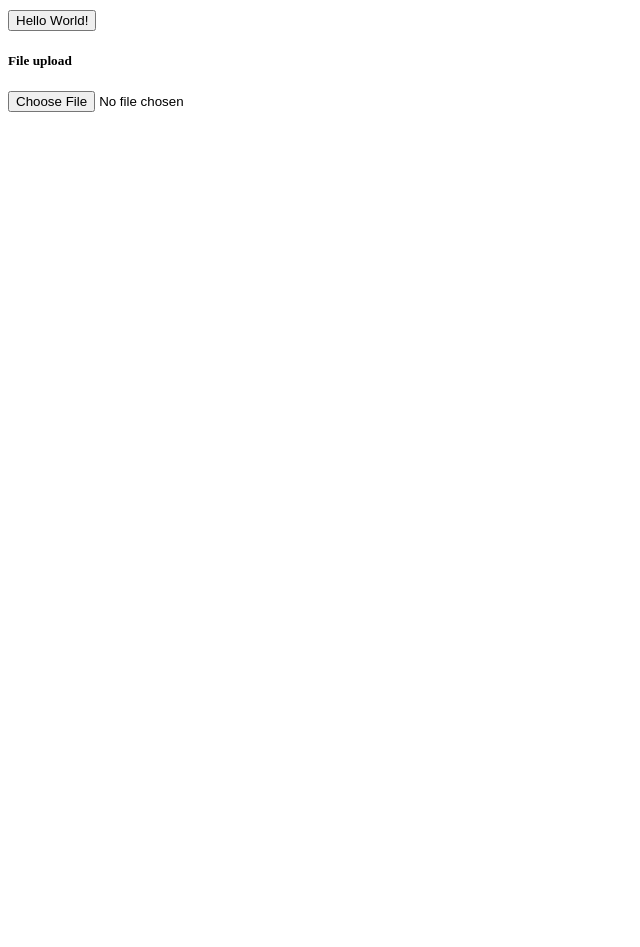
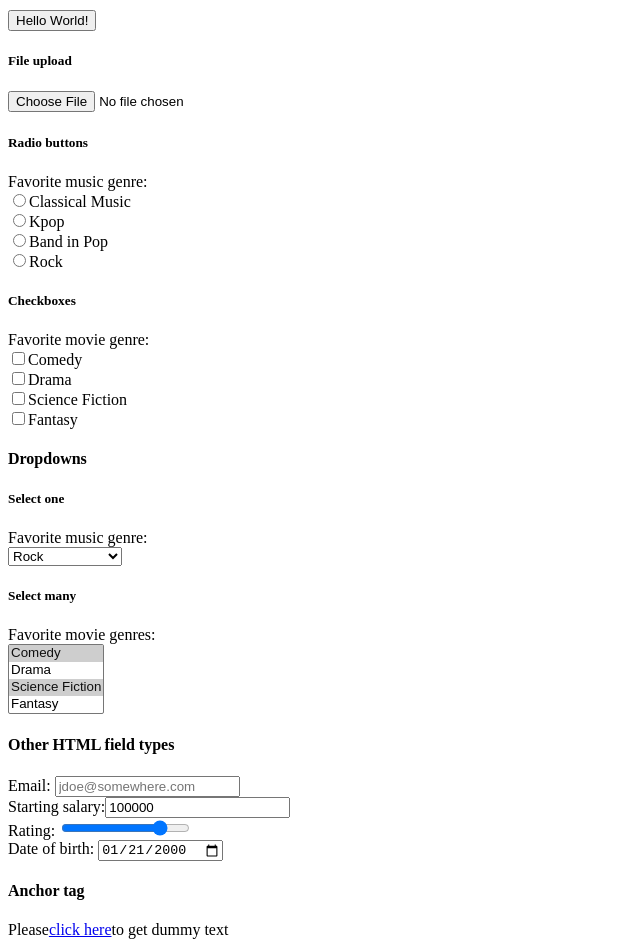
Before and after one commit to cchiehyu/kanbas-react-web-app-cs5610-fa24, a React (Create React App) app: page / in a window 1280 px wide. Shown: the part 2600-3547 px from the top of the page, without its empty margins (0-640 px from the left). Before the commit the page ends 2720 px from the top, so only its background shows below. Built offline with nearby package versions, Linux system fonts and the light colour scheme.

Commit message:
add the tools bar and so on

```diff
--- a/src/App.tsx
+++ b/src/App.tsx
@@ -96,7 +96,86 @@ export default function App() {
     <h5>File upload</h5>
     <input id="wd-upload" type="file"/>
 
+    <h5 id="wd-radio-buttons">Radio buttons</h5>
+    <label>Favorite music genre:</label><br />
 
+    <input type="radio" name="radio-genre" id="wd-radio-classical"/>
+    <label htmlFor="wd-radio-classical">Classical Music</label><br />
+
+    <input type="radio" name="radio-genre" id="wd-radio-kpop"/>
+    <label htmlFor="wd-radio-kpop">Kpop</label><br />
+
+    <input type="radio" name="radio-genre" id="wd-radio-band"/>
+    <label htmlFor="wd-radio-band">Band in Pop</label><br />
+
+    <input type="radio" name="radio-genre" id="wd-radio-rock"/>
+    <label htmlFor="wd-radio-rock">Rock</label>
+
+    <h5 id="wd-checkboxes">Checkboxes</h5>
+    <label>Favorite movie genre:</label><br/>
+
+    <input type="checkbox" name="check-genre" id="wd-chkbox-comedy"/>
+    <label htmlFor="wd-chkbox-comedy">Comedy</label><br/>
+
+    <input type="checkbox" name="check-genre" id="wd-chkbox-drama"/>
+    <label htmlFor="wd-chkbox-drama">Drama</label><br/>
+
+    <input type="checkbox" name="check-genre" id="wd-chkbox-scifi"/>
+    <label htmlFor="wd-chkbox-scifi">Science Fiction</label><br/>
+
+    <input type="checkbox" name="check-genre" id="wd-chkbox-fantasy"/>
+    <label htmlFor="wd-chkbox-fantasy">Fantasy</label>
+
+    <h4 id="wd-dropdowns">Dropdowns</h4>
+    <h5>Select one</h5>
+    <label htmlFor="wd-select-one-genre"> Favorite music genre: </label><br/>
+    <select id="wd-select-one-genre">
+      <option value="CLASSI">Classical Music</option>
+      <option value="KPOP">Kpop</option>
+      <option selected value="ROCK">
+          Rock</option>
+      <option value="BAND">Band in Pop</option>
+    </select>
+
+    <h5>Select many</h5>
+    <label htmlFor="wd-select-many-genre"> Favorite movie genres: </label><br/>
+    <select id="wd-select-many-genre" multiple>
+      <option selected value="COMEDY">Comedy</option>
+      <option value="DRAMA">Drama</option>
+      <option selected value="SCIFI">
+          Science Fiction</option>
+      <option value="FANTASY">Fantasy</option>
+    </select>
+
+    <h4>Other HTML field types</h4>
+
+  <label htmlFor="wd-text-fields-email"> Email: </label>
+  <input type="email"
+        placeholder="jdoe@somewhere.com"
+        id="wd-text-fields-email"/><br/>
+
+  <label htmlFor="wd-text-fields-salary-start"> Starting salary:
+  </label>
+  <input type="number"
+        id="wd-text-fields-salary-start"
+        placeholder="1000"
+        value="100000"/><br/>
+
+  <label htmlFor="wd-text-fields-rating"> Rating: </label>
+  <input type="range" id="wd-text-fields-rating"
+        placeholder="Doe"
+        max="5"
+        value="4"/><br/>
+
+  <label htmlFor="wd-text-fields-dob"> Date of birth: </label>
+  <input type="date"
+        id="wd-text-fields-dob"
+        value="2000-01-21"/><br/>
+
+    <h4>Anchor tag</h4>
+    Please
+    <a id="wd-lipsum" href="https://www.lipsum.com">click here</a>
+    to get dummy text<br/>
     </div>
   );
 }
--- a/src/Labs/Lab1/index.tsx
+++ b/src/Labs/Lab1/index.tsx
@@ -52,7 +52,7 @@ export default function Lab1() {
           <li>Serve and enjoy!</li>
         </ol>
         <h5>Unordered List Tag</h5>
-        <p>My Favorite Songs && Artists(in no particular order)</p>
+        <p>My Favorite Songs && Artists(in no particular order) -- Linked to Youtube!</p>
         <ul>
         <li><a href="https://www.youtube.com/results?search_query=To.X+Taeyong" target="_blank" rel="noopener noreferrer">To.X -- Taeyong</a></li>
           <li><a href="https://www.youtube.com/results?search_query=A+Change+Of+Heart+The+1975" target="_blank" rel="noopener noreferrer">A Change Of Heart -- The 1975</a></li>
```
